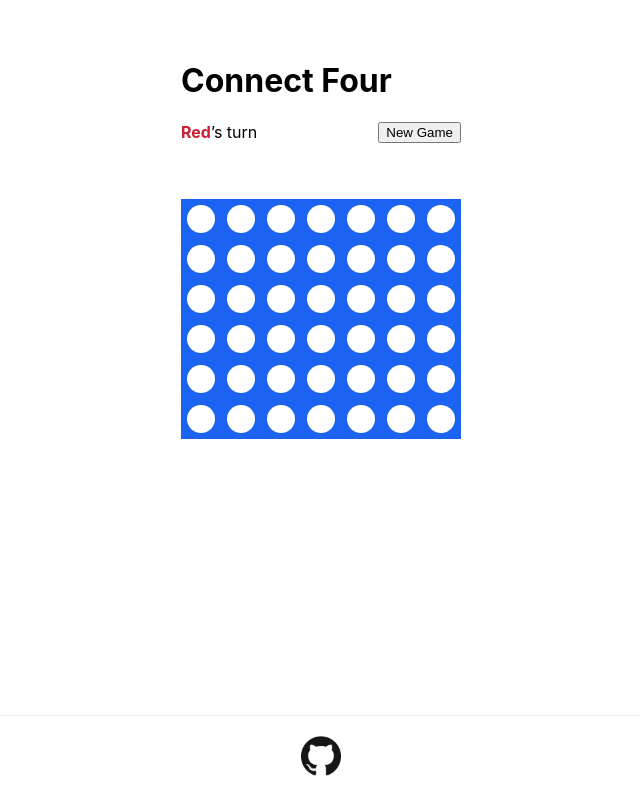
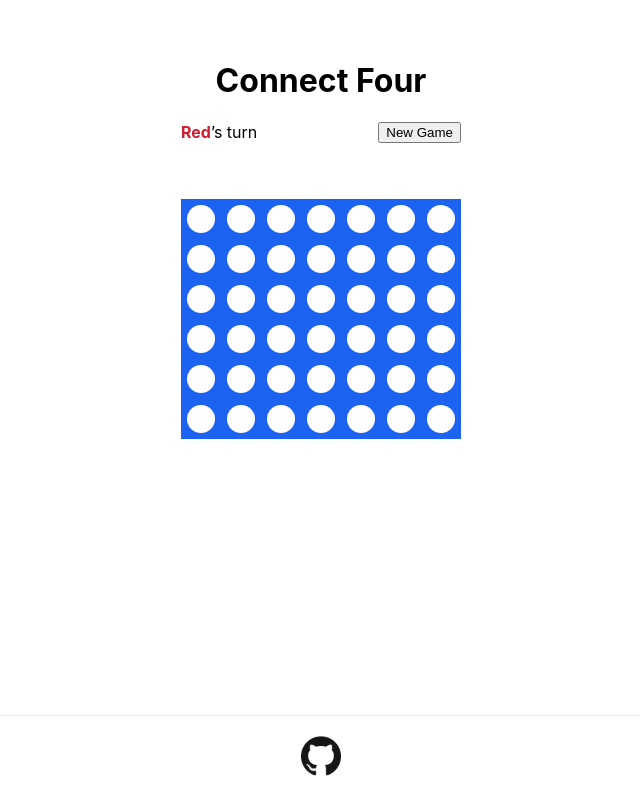
Before and after one commit to leyanlo/connect-four, a Next.js app: page / in a window 1280 px wide. Shown: the whole page, without its empty margins (319-959 px from the left). Built offline with nearby package versions, Linux system fonts and the light colour scheme.

Commit message:
feat: center heading

```diff
--- a/pages/index.tsx
+++ b/pages/index.tsx
@@ -144,7 +144,13 @@ export default function Home(): JSX.Element {
           margin: auto;
         `}
       >
-        <h1>Connect Four</h1>
+        <h1
+          className={css`
+            text-align: center;
+          `}
+        >
+          Connect Four
+        </h1>
         <p
           className={css`
             display: flex;
```
